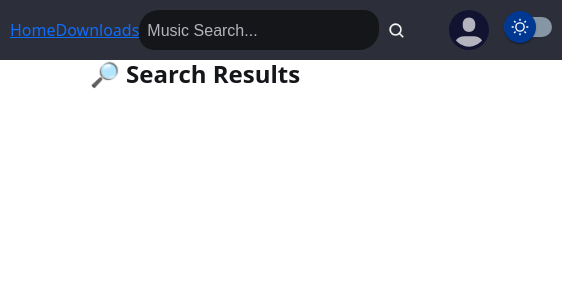
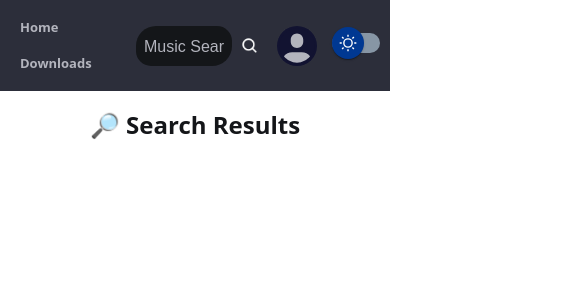
Before and after one commit to mrdeepak125/music-with-react, a React (Vite) app: page /search in a window 390 px wide. Shown: the top 300 px of the page, 562 px wide, since content can reach past the window. Built offline with nearby package versions, Linux system fonts and the light colour scheme.

Commit message:
add offline play function and make responsive

```diff
--- a/src/App.css
+++ b/src/App.css
@@ -29,6 +29,7 @@ body{
   background-color: var(--gray);
   color: #fff;
   user-select: none;
+  width: 100%;
 }
 
 .left-section span {
@@ -346,9 +347,17 @@ img{
 }
 
 .song-list {
-  display: flex;
-  flex-wrap: wrap;
-  gap: 20px;
+  display: inline-flex;
+  flex-direction: row;
+  flex-wrap: nowrap;
+  justify-content: flex-start;
+  align-items: center;
+  width: 100%;
+  overflow-x: scroll;
+  overflow-y: scroll;
+  white-space: nowrap;
+  padding: 67px;
+  gap: 30px;
 }
 
 .song-card {
@@ -366,11 +375,19 @@ img{
 .song-info h3 {
   font-size: 18px;
   margin: 10px 0;
+  max-width: 5.625rem;
+    text-overflow: ellipsis;
+    white-space: nowrap;
+    overflow: hidden;
 }
 
 .song-info p {
   font-size: 14px;
-  color: gray;
+  color: var(--white);
+  max-width: 5.625rem;
+  text-overflow: ellipsis;
+  white-space: nowrap;
+  overflow: hidden;
 }
 
 .music-player {
@@ -425,24 +442,61 @@ img{
 }
 
 .progress-circle {
-  width: 50px;
-  height: 50px;
+  width: 20px;
+  height: 20px;
   border-radius: 50%;
   background: white;
   color: black;
   display: flex;
   align-items: center;
   justify-content: center;
+  font-size: x-small;
+  font-weight: 700;
+  padding: 0;
 }
-
-@media (max-width: 250px){
+.offline-song-card{
+  width: 31%;
+    display: flex;
+    border-radius: 50%;
+    height: 0%;
+    flex-direction: column;
+    flex-wrap: wrap;
+    justify-content: center;
+    align-items: center;
+    align-content: center;
+}
+.offline-song-card img {
+  width: 50%;
+  border-radius: 50%;
+  height: 50%;
+}
+.offline-control{
+  width: 300px;
+}
+.left-section a{
+  font-size: 18px;
+  display: inline-flex;
+  outline: 0;
+  border: 0;
+  cursor: pointer;
+  will-change: box-shadow, transform;
+  text-decoration: none;
+  gap: 42px;
+  padding: 3px 5px;
+  margin: 10px;
+  color: var(--white);
+}
+.suggestions{
+  margin: 10px;
+}
+@media (max-width: 800px){
   .navbar{
     display: flex;
     flex-direction: row;
-    width: max-content;
+    /* width: 100%; */
   }
   .right-section input{
-    width: 10rem;
+    width: 17rem;
   }
   .container{
     display: flex;
@@ -458,114 +512,7 @@ img{
     align-items: center;
   }
   .song-list{
-    display: flex;
-    flex-direction: column;
-    flex-wrap: nowrap;
-    justify-content: center;
-    align-items: center;
-  }
-  .contlorls{
-    display: inline-flex;
-    flex-wrap: nowrap;
-    justify-content: center;
-    align-items: center;
-    max-width: -webkit-fill-available;
-    flex-direction: row;
-    margin-top: 60px;
-}
-
-  .contlorls button{
-    display: inline-flex;
-    gap: 1.6rem;
-    align-items: center;
-    justify-content: center;
-    margin: 5px;
-    flex-direction: row;
-    flex-wrap: nowrap;
-    border-radius: 30px;
-  }
-}
-
-
-@media (max-width: 450px){
-  .navbar{
-    display: flex;
-    flex-direction: row;
-    width: max-content;
-  }
-  .right-section input{
-    width: 12rem;
-  }
-  .container{
-    display: flex;
-    flex-direction: column;
-    align-items: center;
-    justify-content: center;
-  }
-  .section{
-    display: flex;
-    flex-direction: column;
-    flex-wrap: nowrap;
-    justify-content: center;
-    align-items: center;
-  }
-  .song-list{
-    display: flex;
-    flex-direction: column;
-    flex-wrap: nowrap;
-    justify-content: center;
-    align-items: center;
-  }
-  .contlorls{
-    display: inline-flex;
-    flex-wrap: nowrap;
-    justify-content: center;
-    align-items: center;
-    max-width: -webkit-fill-available;
-    flex-direction: row;
-    margin-top: 60px;
-}
-
-  .contlorls button{
-    display: inline-flex;
-    gap: 1.6rem;
-    align-items: center;
-    justify-content: center;
-    margin: 5px;
-    flex-direction: row;
-    flex-wrap: nowrap;
-    border-radius: 30px;
-  }
-}
-
-@media (max-width: 650px){
-  .navbar{
-    display: flex;
-    flex-direction: row;
-    /* width: auto; */
-  }
-  .right-section input{
-    width: 15rem;
-  }
-  .container{
-    display: flex;
-    flex-direction: column;
-    align-items: center;
-    justify-content: center;
-  }
-  .section{
-    display: flex;
-    flex-direction: column;
-    flex-wrap: nowrap;
-    justify-content: center;
-    align-items: center;
-  }
-  .song-list{
-    display: flex;
-    flex-direction: column;
-    flex-wrap: nowrap;
-    justify-content: center;
-    align-items: center;
+    width: 750px;
   }
   .contlorls{
     display: inline-flex;
@@ -595,3 +542,261 @@ img{
   justify-content: center;
   align-items: center;
 }
+@media (max-width: 680px){
+  .navbar{
+    display: flex;
+    flex-direction: row;
+    /* width: 100%t; */
+    flex-wrap: nowrap;
+  }
+  .right-section input{
+    width: 12rem;
+  }
+  .container{
+    display: flex;
+    flex-direction: column;
+    align-items: center;
+    justify-content: center;
+  }
+  .section{
+    display: flex;
+    flex-direction: column;
+    flex-wrap: nowrap;
+    justify-content: center;
+    align-items: center;
+  }
+  .song-list{
+    width: 551px;
+  }
+  .contlorls{
+    display: inline-flex;
+    flex-wrap: nowrap;
+    justify-content: center;
+    align-items: center;
+    max-width: -webkit-fill-available;
+    flex-direction: row;
+    margin-top: 60px;
+}
+
+  .contlorls button{
+    display: inline-flex;
+    gap: 1.6rem;
+    align-items: center;
+    justify-content: center;
+    margin: 5px;
+    flex-direction: row;
+    flex-wrap: nowrap;
+    border-radius: 30px;
+  }
+  .music-player {
+    display: flex;
+    flex-direction: column;
+    flex-wrap: wrap;
+    justify-content: center;
+    align-items: center;
+    padding: 0;
+    margin-top: 70px;
+  }
+  .left-section a {
+    font-size: 17px;
+    font-weight: bold;
+    display: inline-flex;
+    border: 0;
+    cursor: pointer;
+    text-decoration: none;
+    margin: 5px;
+    color: var(--white);
+    font-style: var(--sans);
+  }
+  .user-circle{
+    margin: 0;
+  }
+  .controls{
+    gap: 0.6rem;
+  }
+  .offline-song-card {
+    width: 100%;
+    display: flex;
+    border-radius: 50%;
+    height: 0%;
+    flex-direction: column;
+    flex-wrap: wrap;
+    justify-content: center;
+    align-items: center;
+    align-content: center;
+}
+}
+
+
+@media (max-width: 550px){
+  .navbar{
+    display: flex;
+    flex-direction: row;
+    /* width: 100%t; */
+    flex-wrap: nowrap;
+  }
+  .right-section input{
+    width: 8rem;
+  }
+  .container{
+    display: flex;
+    flex-direction: column;
+    align-items: center;
+    justify-content: center;
+  }
+  .section{
+    display: flex;
+    flex-direction: column;
+    flex-wrap: nowrap;
+    justify-content: center;
+    align-items: center;
+  }
+  .song-list{
+    width: 500px;
+  }
+  .contlorls{
+    display: inline-flex;
+    flex-wrap: nowrap;
+    justify-content: center;
+    align-items: center;
+    max-width: -webkit-fill-available;
+    flex-direction: row;
+    margin-top: 60px;
+}
+
+  .contlorls button{
+    display: inline-flex;
+    gap: 1.6rem;
+    align-items: center;
+    justify-content: center;
+    margin: 5px;
+    flex-direction: row;
+    flex-wrap: nowrap;
+    border-radius: 30px;
+  }
+  .music-player {
+    display: flex;
+    flex-direction: column;
+    flex-wrap: wrap;
+    justify-content: center;
+    align-items: center;
+    padding: 0;
+    margin-top: 70px;
+  }
+  .left-section a {
+    font-size: 13px;
+    font-weight: bold;
+    display: inline-flex;
+    border: 0;
+    cursor: pointer;
+    text-decoration: none;
+    margin: 5px;
+    color: var(--white);
+    font-style: var(--sans);
+  }
+  .user-circle{
+    margin: 0;
+  }
+  .controls{
+    gap: 0.6rem;
+  }
+  .offline-song-card {
+    width: 100%;
+    display: flex;
+    border-radius: 50%;
+    height: 0%;
+    flex-direction: column;
+    flex-wrap: wrap;
+    justify-content: center;
+    align-items: center;
+    align-content: center;
+}
+}
+
+
+@media (max-width : 450px){
+  .navbar{
+    display: flex;
+    flex-direction: row;
+    flex-wrap: nowrap;
+  }
+  .searchTerm img {
+    margin-right: 10px;
+  }
+  .right-section input{
+    width: 6rem;
+  }
+  .container{
+    display: flex;
+    flex-direction: column;
+    align-items: center;
+    justify-content: center;
+  }
+  .section{
+    display: flex;
+    flex-direction: column;
+    flex-wrap: nowrap;
+    justify-content: center;
+    align-items: center;
+  }
+  .song-list{
+    width: 350px;
+  }
+  .contlorls{
+    display: inline-flex;
+    flex-wrap: nowrap;
+    justify-content: center;
+    align-items: center;
+    max-width: -webkit-fill-available;
+    flex-direction: row;
+    margin-top: 60px;
+}
+
+  .contlorls button{
+    display: inline-flex;
+    gap: 1.6rem;
+    align-items: center;
+    justify-content: center;
+    margin: 5px;
+    flex-direction: row;
+    flex-wrap: nowrap;
+    border-radius: 30px;
+  }
+  .music-player {
+    display: flex;
+    flex-direction: column;
+    flex-wrap: wrap;
+    justify-content: center;
+    align-items: center;
+    padding: 0;
+    margin-top: 70px;
+  }
+  .left-section a {
+    font-size: 13px;
+    font-weight: bold;
+    display: inline-flex;
+    border: 0;
+    cursor: pointer;
+    text-decoration: none;
+    margin: 5px;
+    color: var(--white);
+    font-style: var(--sans);
+  }
+  .user-circle{
+    margin: 0;
+  }
+  .controls{
+    gap: 0.6rem;
+  }
+  .offline-song-card {
+    width: 100%;
+    display: flex;
+    border-radius: 50%;
+    height: 0%;
+    flex-direction: column;
+    flex-wrap: wrap;
+    justify-content: center;
+    align-items: center;
+    align-content: center;
+}
+}
--- a/src/App.jsx
+++ b/src/App.jsx
@@ -1,36 +1,123 @@
+// import './App.css';
+// import Navbar from './Components/NavbarCom.jsx';
+// import React, { useState } from 'react';
+// import { BrowserRouter as Router, Routes, Route, useNavigate } from 'react-router-dom';
+// import MusicPlayer from './Components/MusicPlayerCom.jsx';
+// import SongList from './Components/SongList';
+// import SearchResults from './Components/SearchResults';
+// import Downloads from './Components/DownloadsPage';
+// import { saveSong } from '../src/lib/indexedDb';
+
+// function App() {
+//   const [searchResults, setSearchResults] = useState([]);
+//   const [currentSong, setCurrentSong] = useState(null);
+//   const [suggestedSongs, setSuggestedSongs] = useState([]);
+
+
+//   const navigate = useNavigate();
+
+//   const handlePlay = (song) => {
+//     setCurrentSong(song);
+//     setSuggestedSongs(searchResults.filter(s => s.id !== song.id));
+//     navigate('/player');
+//   };
+
+//   const handleAutoSuggest = (song) => {
+//     setCurrentSong(song);
+//     setSuggestedSongs(searchResults.filter(s => s.id !== song.id));
+//   };
+
+//   const handleDownloadClick = async (song) => {
+//     setIsDownloading(true);
+//     const response = await fetch(song.mediaUrl);
+//     const blob = await response.blob();
+//     const songData = {
+//       id: song.id,
+//       title: song.title,
+//       artist: song.artist,
+//       blob,
+//     };
+//     await saveSong(songData);
+//     setIsDownloading(false);
+//     alert('Song downloaded and saved to IndexedDB!');
+//   };
+
+
+//   return (
+//     <div>
+//       <Navbar updateSearchResults={setSearchResults} />
+//       <Routes>
+//         <Route path="/" element={<SongList onPlay={handlePlay} />} />
+//         <Route path="/downloads" element={<Downloads />} />
+//         <Route path="/search" element={<SearchResults searchResults={searchResults} handlePlay={handlePlay} />} />
+//         <Route path="/player" element={<MusicPlayer currentSong={currentSong} suggestedSongs={suggestedSongs} handlePlay={handlePlay} handleAutoSuggest={handleAutoSuggest} />} />
+//       </Routes>
+//     </div>
+//   );
+// }
+
+// export default function AppWrapper() {
+//   return (
+//     <Router>
+//       <App />
+//     </Router>
+//   );
+// }
+
+
+
+
+
+
+
+
+
+
+
+
+
+
+
+
+
+
+
+
+
+
+
+
+
+
+
+
+
 import './App.css';
 import Navbar from './Components/NavbarCom.jsx';
-import React, { useState } from 'react';
+import React, { useContext } from 'react';
 import { BrowserRouter as Router, Routes, Route, useNavigate } from 'react-router-dom';
 import MusicPlayer from './Components/MusicPlayerCom.jsx';
 import SongList from './Components/SongList';
 import SearchResults from './Components/SearchResults';
 import Downloads from './Components/DownloadsPage';
-import { saveSong } from '../src/lib/indexedDb';
+import { MusicContext, MusicProvider } from './Components/MusicContext';
 
 function App() {
-  const [searchResults, setSearchResults] = useState([]);
-  const [currentSong, setCurrentSong] = useState(null);
-  const [suggestedSongs, setSuggestedSongs] = useState([]);
-
-
+  const { setCurrentSong, searchResults, setSuggestedSongs, setSearchResults } = useContext(MusicContext);
   const navigate = useNavigate();
 
   const handlePlay = (song) => {
     setCurrentSong(song);
-    // Generate suggested songs based on the current song
-    setSuggestedSongs(searchResults.filter(s => s.id !== song.id)); // Assuming searchResults are still available
+    setSuggestedSongs(searchResults.filter(s => s.id !== song.id));
     navigate('/player');
   };
 
   const handleAutoSuggest = (song) => {
     setCurrentSong(song);
-    // Generate next suggested songs based on the current song
-    setSuggestedSongs(searchResults.filter(s => s.id !== song.id)); // Assuming searchResults are still available
+    setSuggestedSongs(searchResults.filter(s => s.id !== song.id));
   };
 
   const handleDownloadClick = async (song) => {
-    setIsDownloading(true);
     const response = await fetch(song.mediaUrl);
     const blob = await response.blob();
     const songData = {
@@ -40,37 +127,30 @@ function App() {
       blob,
     };
     await saveSong(songData);
-    setIsDownloading(false);
     alert('Song downloaded and saved to IndexedDB!');
   };
-
 
   return (
     <div>
       <Navbar updateSearchResults={setSearchResults} />
       <Routes>
         <Route path="/" element={<SongList onPlay={handlePlay} />} />
-        {/* <Route path="/" element={
-              <div>
-                <h2>Song</h2>
-                <img src={song.image} alt={song.song} width="100" height="100" />
-                <p>{song.song}</p>
-                <DownloadSong song={song} />
-              </div>
-            }
-          /> */}
-        <Route path="/downloads" element={<Downloads />} />
+        <Route path="/downloads" element={<Downloads handlePlay={handlePlay} />} />
         <Route path="/search" element={<SearchResults searchResults={searchResults} handlePlay={handlePlay} />} />
-        <Route path="/player" element={<MusicPlayer currentSong={currentSong} suggestedSongs={suggestedSongs} handlePlay={handlePlay} handleAutoSuggest={handleAutoSuggest} />} />
+        <Route path="/player" element={<MusicPlayer handleAutoSuggest={handleAutoSuggest} />} />
       </Routes>
     </div>
   );
 }
 
-export default function AppWrapper() {
+function AppWrapper() {
   return (
     <Router>
-      <App />
+      <MusicProvider>
+        <App />
+      </MusicProvider>
     </Router>
   );
 }
+
+export default AppWrapper;
--- a/src/Components/DownloadsPage.jsx
+++ b/src/Components/DownloadsPage.jsx
@@ -1,8 +1,77 @@
-import React, { useState, useEffect } from 'react';
+// import React, { useState, useEffect } from 'react';
+// import { getSongs } from '../lib/indexedDb';
+
+// function Downloads  (handlePlay) {
+//   const [songs, setSongs] = useState([]);
+
+//   useEffect(() => {
+//     const fetchSongs = async () => {
+//       const savedSongs = await getSongs();
+//       setSongs(savedSongs);
+//     };
+//     fetchSongs();
+//   }, []);
+
+
+//   return (
+//     <>
+//     <div className="container">
+//     <div className="section">
+//       <h1 className="section-title">🎵 Downloaded Songs</h1>
+//       {songs.length === 0 ? (
+//         <p>No songs downloaded yet.</p>
+//       ) : (
+//       <div className="song-list">
+//         {songs.map((song) => (
+//           <div key={song.id} className="song-card" onClick={() => handlePlay(song)}>
+//             <img src={song.image} alt={song.title} />
+//             <div className="song-info">
+//               <h3>{song.title}</h3>
+//               <p>{song.artist || 'unknown'}</p>
+
+//             </div>
+//           </div>
+//         ))}
+//       </div>
+//       )}
+//     </div>
+//   </div>
+//     </>
+//   );
+// };
+
+// export default Downloads;
+
+
+
+
+
+
+
+
+
+
+
+
+
+
+
+
+
+
+
+
+
+
+
+
+import React, { useState, useEffect, useContext } from 'react';
 import { getSongs } from '../lib/indexedDb';
+import { MusicContext } from '../Components/MusicContext';
 
-const Downloads = () => {
+function Downloads({ handlePlay }) {
   const [songs, setSongs] = useState([]);
+  const { setCurrentSong } = useContext(MusicContext);
 
   useEffect(() => {
     const fetchSongs = async () => {
@@ -13,23 +82,28 @@ const Downloads = () => {
   }, []);
 
   return (
-    <div>
-      <h1>Downloaded Songs</h1>
+    <div className="container">
+      <div className="section">
+        <h1 className="section-title">🎵 Downloaded Songs</h1>
         {songs.length === 0 ? (
           <p>No songs downloaded yet.</p>
         ) : (
-        <ul>
+          <div className="song-list">
             {songs.map((song) => (
-            <li key={song.id}>
-                <img src={song.image} alt="" />
-              <h3>{song.title} by {song.artist}</h3>
-              <audio controls src={URL.createObjectURL(song.blob)} />
-            </li>
+              <div key={song.id} className="offline-song-card">
+                <img src={song.image} alt={song.title} />
+                <div className="song-info">
+                  <h3>{song.title}</h3>
+                  <p>{song.artist || 'unknown'}</p>
+                  <audio className='offline-control' src={URL.createObjectURL(song.blob)} controls/>
+                </div>
+              </div>
             ))}
-        </ul>
+          </div>
         )}
       </div>
+    </div>
   );
-};
+}
 
 export default Downloads;
--- /dev/null
+++ b/src/Components/MusicContext.jsx
@@ -0,0 +1,15 @@
+import React, { createContext, useState } from 'react';
+
+export const MusicContext = createContext();
+
+export const MusicProvider = ({ children }) => {
+  const [currentSong, setCurrentSong] = useState(null);
+  const [suggestedSongs, setSuggestedSongs] = useState([]);
+  const [searchResults, setSearchResults] = useState([]);
+
+  return (
+    <MusicContext.Provider value={{ currentSong, setCurrentSong, suggestedSongs, setSuggestedSongs, searchResults, setSearchResults }}>
+      {children}
+    </MusicContext.Provider>
+  );
+};
--- a/src/Components/MusicPlayerCom.jsx
+++ b/src/Components/MusicPlayerCom.jsx
@@ -1,8 +1,9 @@
-import { DownloadCloud } from 'lucide-react';
-import React, { useRef, useState, useEffect } from 'react';
+import { MusicContext } from './MusicContext';
+import React, { useRef, useState, useEffect, useContext } from 'react';
 import { saveSong } from '../lib/indexedDb';
 
-function MusicPlayer({ currentSong, suggestedSongs, handlePlay, handleAutoSuggest,song  }) {
+function MusicPlayer({ handleAutoSuggest  }) {
+  const { currentSong, suggestedSongs } = useContext(MusicContext);
   const audioRef = useRef(null);
   const [playing, setPlaying] = useState(false);
   const [currentTime, setCurrentTime] = useState(0);
@@ -75,22 +76,38 @@ function MusicPlayer({ currentSong, suggestedSongs, handlePlay, handleAutoSugges
       setPlaying(false);
     };
 
-    if (currentSong) {
+    // if (currentSong) {
+    //   audio.src = currentSong.media_url;
+    //   audio.load(); // Ensure the audio is loaded
+    //   audio.addEventListener('loadeddata', handleLoadedData);
+    //   audio.addEventListener('timeupdate', handleTimeUpdate);
+    //   audio.addEventListener('error', handleError);
+    // }
+    if (currentSong && currentSong.media_url) {
       audio.src = currentSong.media_url;
       audio.load(); // Ensure the audio is loaded
       audio.addEventListener('loadeddata', handleLoadedData);
       audio.addEventListener('timeupdate', handleTimeUpdate);
+      audio.addEventListener('ended', handleEnded);
       audio.addEventListener('error', handleError);
     }
 
     return () => {
+  //     if (audio) {
+  //       audio.removeEventListener('loadeddata', handleLoadedData);
+  //       audio.removeEventListener('timeupdate', handleTimeUpdate);
+  //       audio.removeEventListener('error', handleError);
+  //     }
+  //   };
+  // }, [currentSong]);
   if (audio) {
     audio.removeEventListener('loadeddata', handleLoadedData);
     audio.removeEventListener('timeupdate', handleTimeUpdate);
+    audio.removeEventListener('ended', handleEnded);
     audio.removeEventListener('error', handleError);
   }
 };
-  }, [currentSong]);
+}, [currentSong, suggestedSongs, handleAutoSuggest]);
 
   const formatTime = (time) => {
     const minutes = Math.floor(time / 60);
@@ -167,7 +184,6 @@ function MusicPlayer({ currentSong, suggestedSongs, handlePlay, handleAutoSugges
       };
       await saveSong(songData);
       setDownloadComplete(true);
-      // alert('Song downloaded and saved to IndexedDB!');
     } catch (error) {
       console.error('Failed to download song:', error);
       alert('Failed to download song');
@@ -176,6 +192,14 @@ function MusicPlayer({ currentSong, suggestedSongs, handlePlay, handleAutoSugges
     }
   };
 
+  const handleEnded = () => {
+    // Get the next song in the suggestedSongs list
+    const currentIndex = suggestedSongs.findIndex(song => song.id === currentSong.id);
+    const nextSong = suggestedSongs[currentIndex + 1];
+    if (nextSong) {
+      currentSong(nextSong);
+    }
+  };
   return (
     <div className="music-player">
       {currentSong && (
@@ -220,6 +244,16 @@ function MusicPlayer({ currentSong, suggestedSongs, handlePlay, handleAutoSugges
                 )}
               </button>
         </div>
+        <div className="suggestions">
+            <h3>Suggested Songs</h3>
+            <ul>
+              {suggestedSongs.map((song) => (
+                <li key={song.id} onClick={() => handleAutoSuggest(song)}>
+                  {song.song} by {song.singers || 'unknown'}
+                </li>
+              ))}
+            </ul>
+          </div>
         </>
       )}
     </div>
--- a/src/Components/SearchResults.jsx
+++ b/src/Components/SearchResults.jsx
@@ -2,6 +2,7 @@ import React from 'react';
 
 function SearchResults({ searchResults, handlePlay }) {
   return (
+    <div className="container">
     <div className="section">
       <h1 className="section-title">🔎 Search Results</h1>
       <div className="song-list">
@@ -16,6 +17,7 @@ function SearchResults({ searchResults, handlePlay }) {
         ))}
       </div>
     </div>
+    </div>
   );
 }
 
```
Lines whose indentation alone changed are shown as unchanged.
